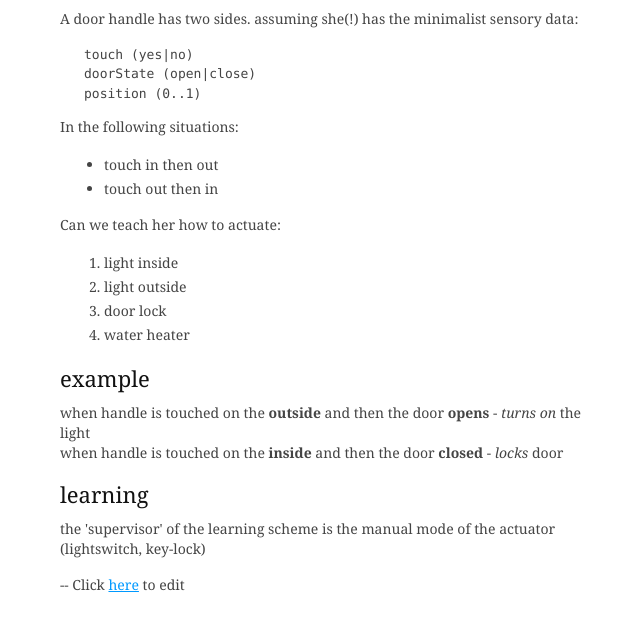
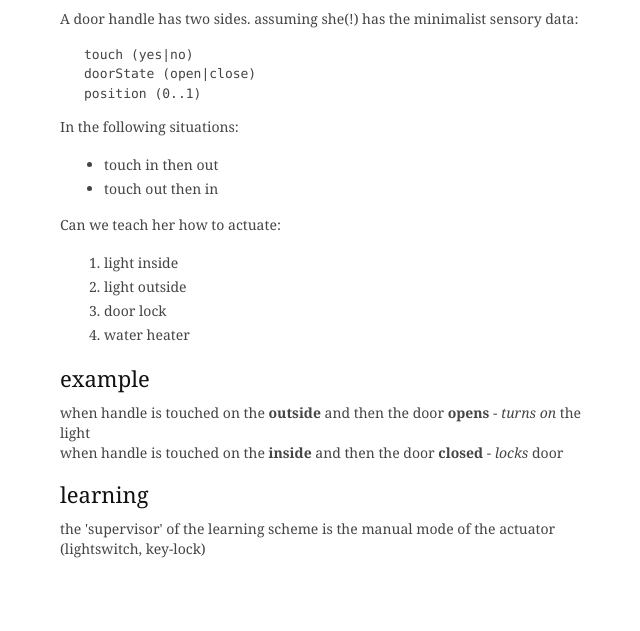
Before and after one commit to eranws/behavior, a plain HTML site: page index.html in a window 1280 px wide. Shown: the part 59-690 px from the top of the page, without its empty margins (100-740 px from the left). Drawn offline with Linux system fonts and the light colour scheme.

Commit message:
Update index.html

```diff
--- a/index.html
+++ b/index.html
@@ -317,8 +317,13 @@ when handle is touched on the <strong>inside</strong> and then the door <strong>
 
 <p>the 'supervisor' of the learning scheme is the manual mode of the actuator (lightswitch, key-lock)</p>
 
-<p>--
-Click <a href="http://prose.io/#eranws/behaviour/edit/gh-pages/behavior.md">here</a> to edit</p>
+
+<script>
+/*
+Click <a href="http://prose.io/#eranws/behaviour/edit/gh-pages/behavior.md">here</a> to edit
+*/
+</script>
+
 
 </body>
 </html>
```
